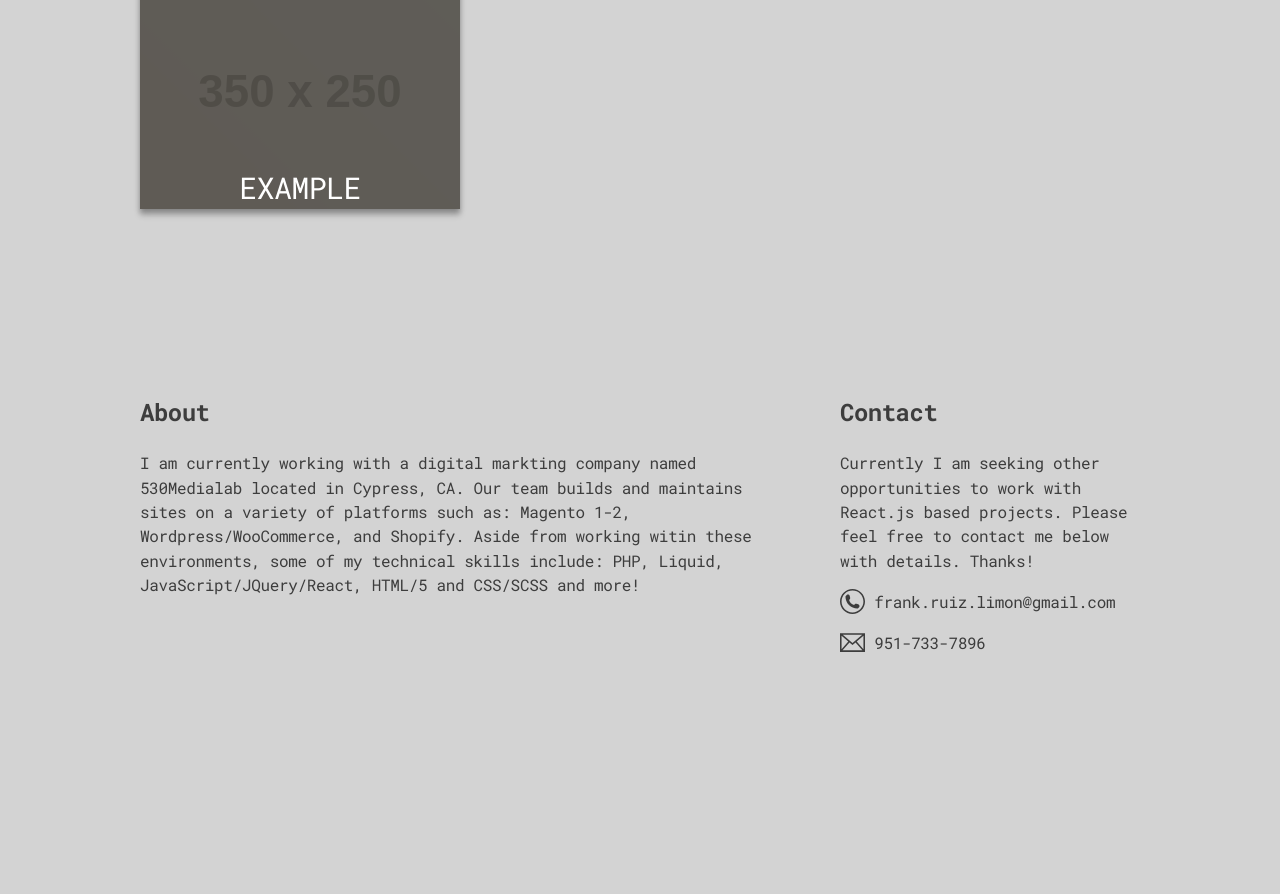
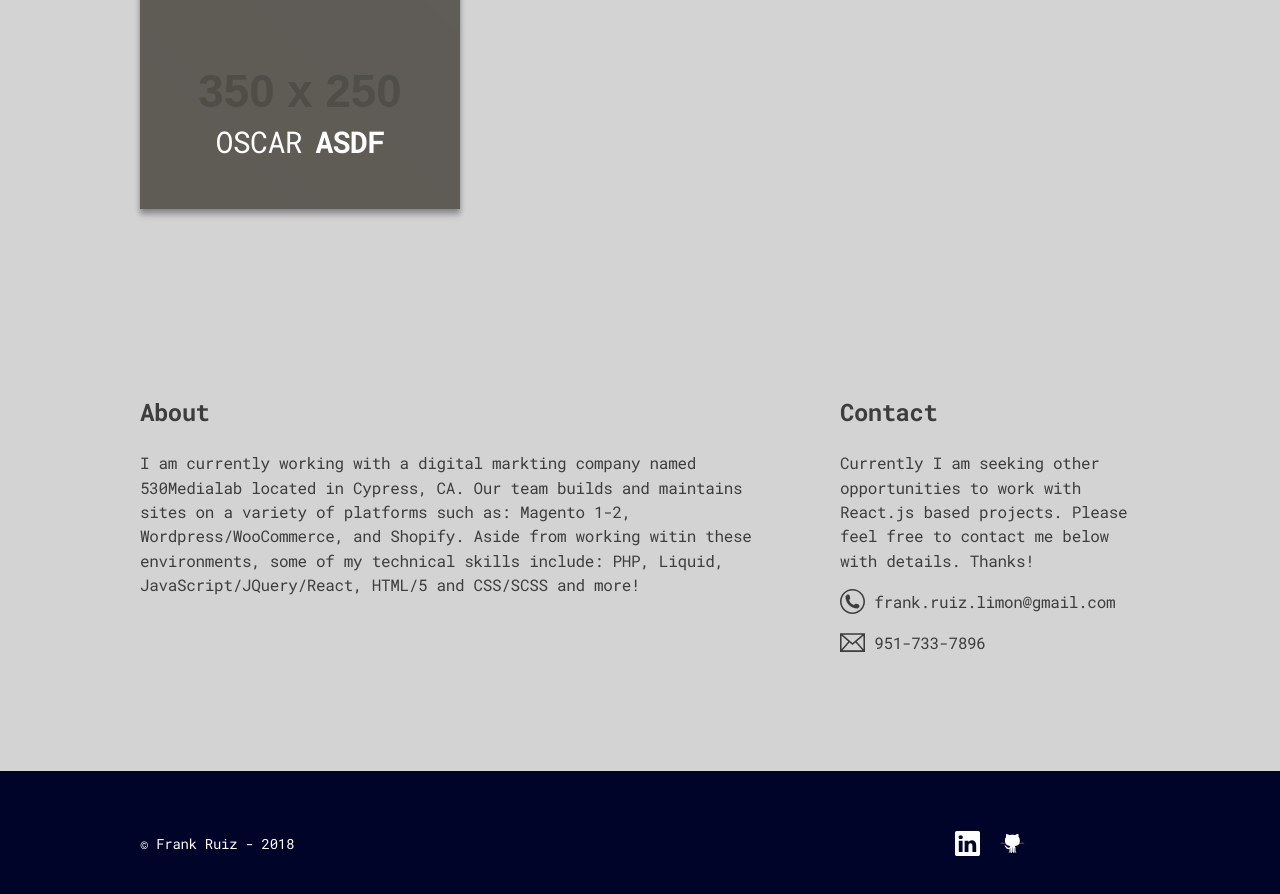
Before and after one commit to FrankRuiiz/portfolio-react, a React (Create React App) app: page / in a window 1280 px wide. Shown: the part 780-1674 px from the top of the page. Before the commit the page ends 1551 px from the top, so only its background shows below. Built offline with nearby package versions, Linux system fonts and the light colour scheme.

Commit message:
Add Footer component

```diff
--- a/src/App.js
+++ b/src/App.js
@@ -4,6 +4,7 @@ import Nav from './components/Nav';
 import Hero from './components/Hero';
 import Work from './components/Work';
 import About from './components/About';
+import Footer from './components/Footer';
 
 class App extends Component {
   render() {
@@ -13,6 +14,7 @@ class App extends Component {
         <Hero />
         <Work />
         <About />
+        <Footer />
       </div>
     );
   }
--- /dev/null
+++ b/src/components/Footer.jsx
@@ -0,0 +1,37 @@
+import React from 'react';
+import linkedIn_icon from '../img/linkedin-logo.svg';
+import github_icon from '../img/github-logo.svg';
+
+const Footer = () => {
+  return (
+    <div className="footer">
+      <div className="footer__inner container">
+        <div className="footer__left">
+          <span>&copy; Frank Ruiz - 2018</span>
+        </div>
+        <div className="footer__right">
+          <span className="icon">
+            <a
+              href="https://www.linkedin.com/in/frankruiiz/"
+              target="_blank"
+              rel="noopener noreferrer"
+            >
+              <img src={linkedIn_icon} alt="Linked In" />
+            </a>
+          </span>
+          <span className="icon">
+            <a
+              href="https://github.com/FrankRuiiz"
+              target="_blank"
+              rel="noopener noreferrer"
+            >
+              <img src={github_icon} alt="Github" />
+            </a>
+          </span>
+        </div>
+      </div>
+    </div>
+  );
+};
+
+export default Footer;
--- a/src/components/Work.jsx
+++ b/src/components/Work.jsx
@@ -9,7 +9,7 @@ const Work = () => {
             <img src="http://via.placeholder.com/350x250" alt="img" />
             <figcaption>
               <h2>
-                Example <span>Project</span>
+                Oscar <span>asdf</span>
               </h2>
               <a href="#">View More</a>
             </figcaption>
```
